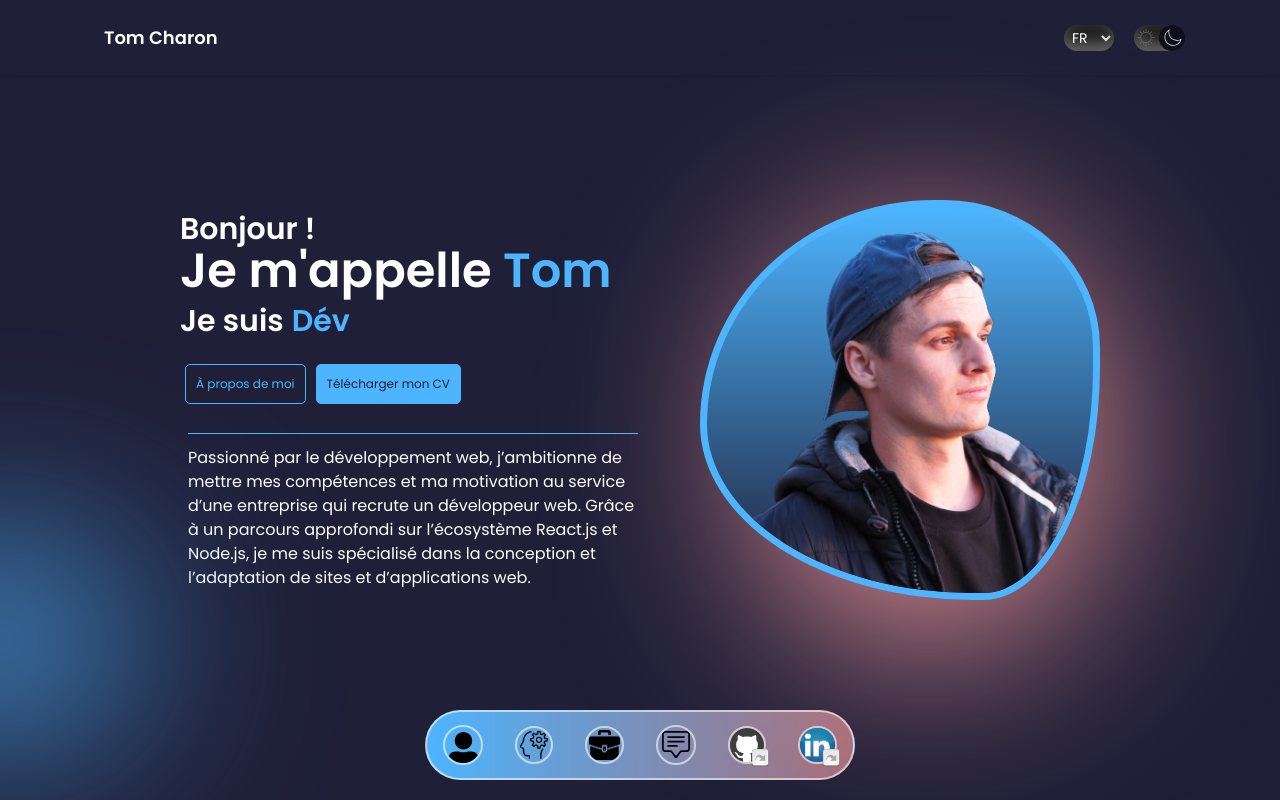
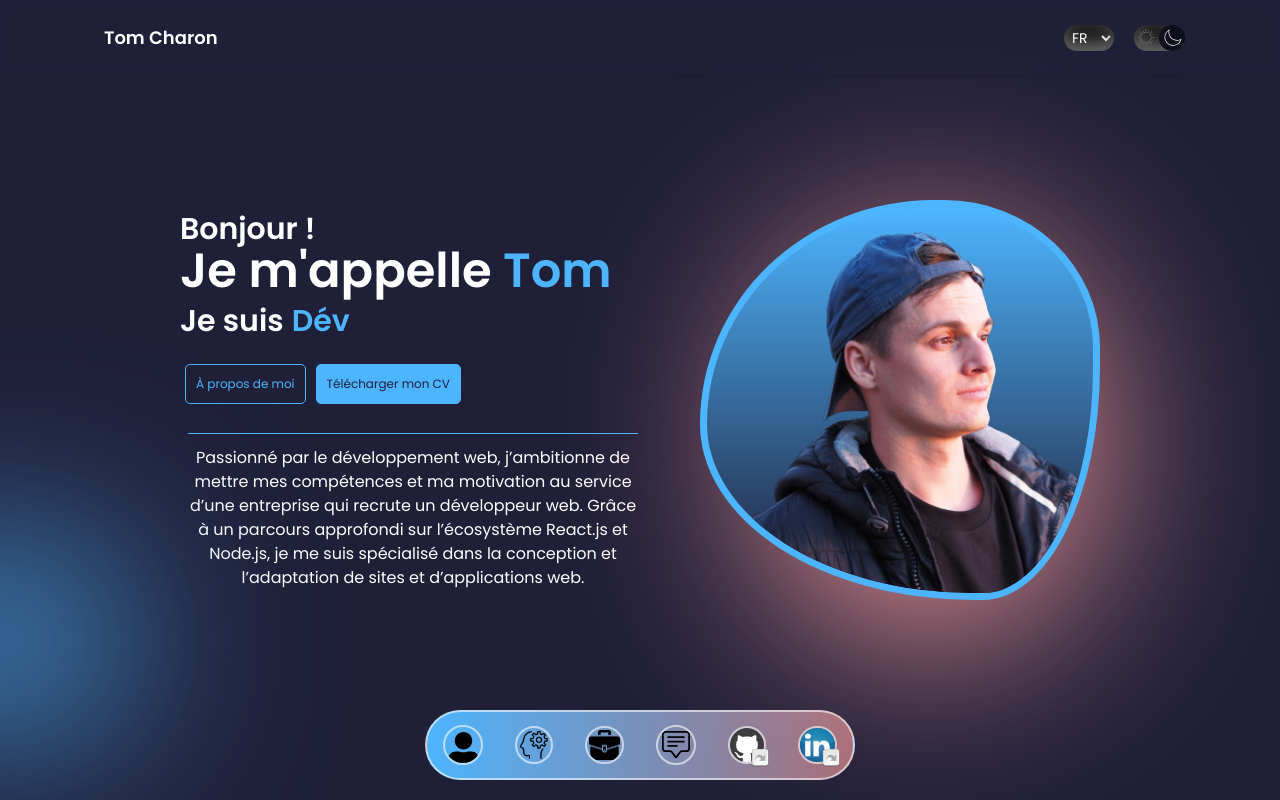
Before and after one commit to CharonTom/tom-website, a React (Vite) app: page / in a window 1280 px wide. Both pictures are taken after a click on the button "À propos de moi". Shown: the top 800 px of the page. Built offline with nearby package versions, Linux system fonts and the light colour scheme.

Commit message:
secondary branch merged to main

```diff
--- a/src/components/Hero.tsx
+++ b/src/components/Hero.tsx
@@ -110,7 +110,7 @@ function Hero() {
               }
               className="transition-all duration-700 ease-in-out overflow-hidden"
             >
-              <div className="lg:w-[90%] text-sm lg:text-base text-center lg:text-left pt-3 mt-3 lg:mt-6 ml-2 border-t-[1px] border-primary">
+              <div className="lg:w-[90%] text-sm lg:text-base text-center pt-3 mt-3 lg:mt-6 ml-2 border-t-[1px] border-primary">
                 {translate[language as keyof typeof translate].speech}
               </div>
             </div>
```
